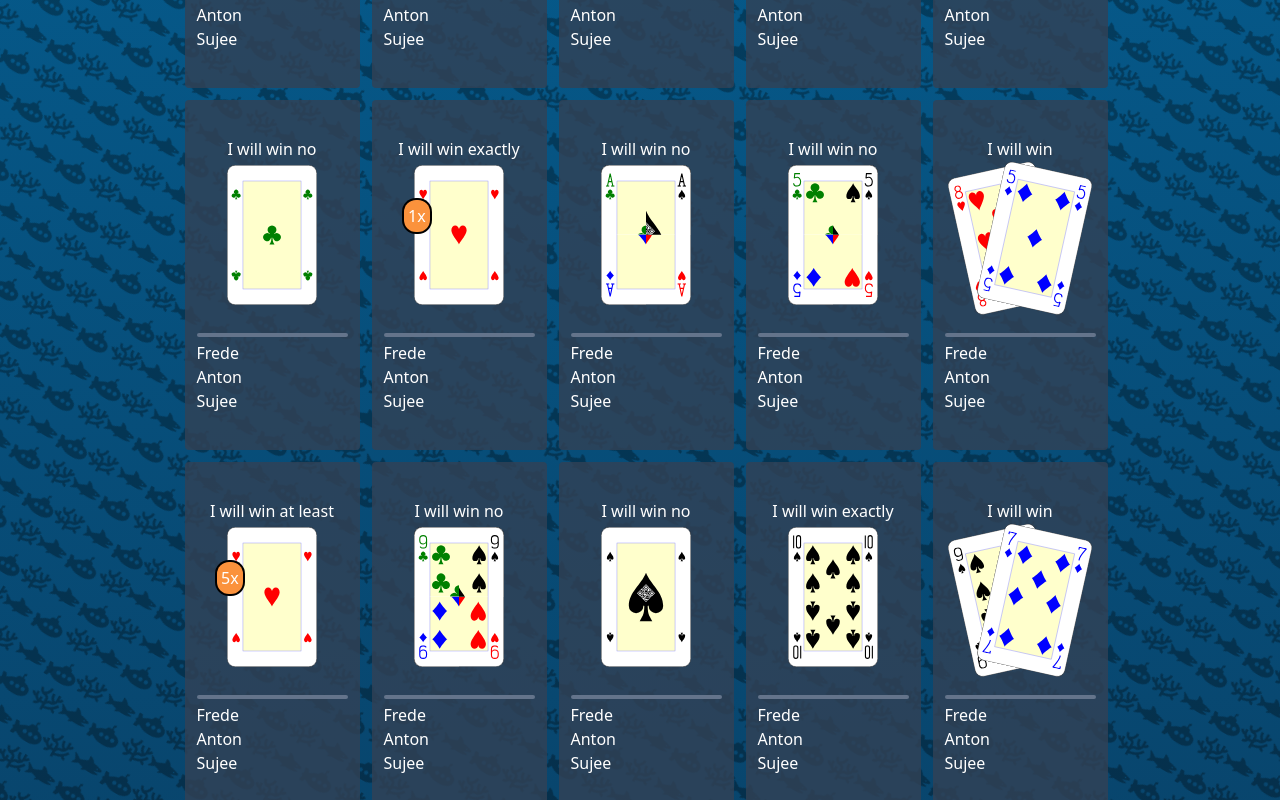
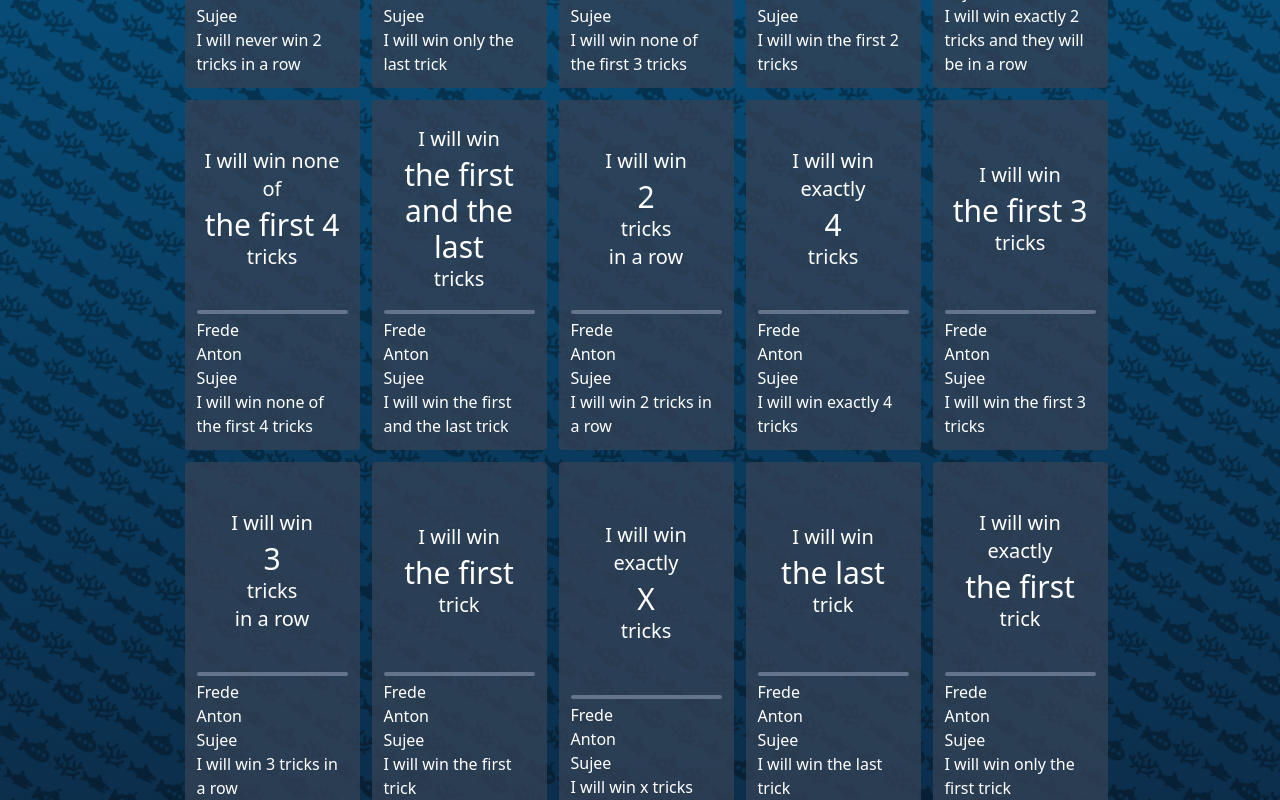
Before and after one commit to FrederikVigen/the_crew_game, a React (Create React App) app: page / in a window 1280 px wide. Shown: the part 780-1580 px from the top of the page. Built offline with nearby package versions, Linux system fonts and the light colour scheme.

Commit message:
Finished TrickWinningMission

```diff
--- a/src/Components/CardTypes/SpecificMission.tsx
+++ b/src/Components/CardTypes/SpecificMission.tsx
@@ -10,30 +10,13 @@ export interface SpecificMissionProps {
 
 export default function SpecificMission(props: SpecificMissionProps) {
   const specific_cards = props.mission.type_specifics?.specific_cards!
-  const isExactly = props.mission.type_specifics?.exactly!
   const isNot = props.mission.type_specifics?.not_win!
-  const hasDuplicates = Array.from(new Set(specific_cards)).length - specific_cards.length != 0
   const position = props.mission.type_specifics?.position!
-  console.log(hasDuplicates, specific_cards)
-
-  const cardHeader = [
-    'I', 'will',
-    isNot && specific_cards.length > 1 ? 'not' : '',
-    'win',
-    isNot && specific_cards.length <= 1 ? 'no' : '',
-    (isExactly && !isNot) ? ' exactly' : '',
-    (specific_cards.length > 1 && !isExactly && hasDuplicates) ? ' at least' : ''
-  ]
-
-  const cardFooter = [
-    position == "LAST" ? 'In the last trick': ''
-  ]
 
   return (
     <Stack className='items-center'>
-      <span className='mb-1'>{cardHeader.join(" ")}</span>
       <CardDisplayer displayBadge={specific_cards.every(c => c[1] == undefined || c == 'XS') && !isNot} cards={specific_cards} />
-      <span>{cardFooter.join(" ")}</span>
+      {position == "LAST" && <span>In the last trick</span>}
     </Stack>
   )
 }
--- /dev/null
+++ b/src/Components/CardTypes/TrickWinningMission.tsx
@@ -0,0 +1,32 @@
+import React from 'react'
+import { Mission } from '../Models/Mission'
+import { Stack } from '../BaseComponents/Stack'
+
+export interface TrickWinningMissionProps {
+  mission: Mission
+}
+
+export default function TrickWinningMission(props: TrickWinningMissionProps) {
+  const amountOfTricks = props.mission.type_specifics?.amount_of_tricks!
+  const position = props.mission.type_specifics?.position
+  const cardFooter = [
+    {}
+  ]
+
+  const centerText = {
+    'FIRST': amountOfTricks != 1 ? `the first ${amountOfTricks ?? 'X'}` : 'the first',
+    'LAST': 'the last',
+    'FIRSTLAST': 'the first and the last',
+  }
+
+  return (
+    <Stack>
+      <span className='text-3xl'>{position ? centerText[position] : amountOfTricks ?? 'X'}</span>
+      <span className='text-xl'>{amountOfTricks != 1 ? 'tricks' : 'trick'}</span>
+      {
+        props.mission.type_specifics?.in_row &&
+        <span className='text-xl'>in a row</span>
+      }
+    </Stack>
+  )
+}
--- a/src/Components/GamePage.tsx
+++ b/src/Components/GamePage.tsx
@@ -20,10 +20,10 @@ export default function GamePage() {
         <SmallHeader>Difficulty: {difficulty}</SmallHeader>
         <span className='text-center text-2xl'>Card Type: {isRegularPlayingCards ? "Regular Playing cards" : "Original Crew Cards"}</span>
       </Paper>
-      {/* <MissionCard mission={missions.filter(m => m.cardText == "I will win pink 1 and green 7")[0]}/> */}
       <div className='flex justify-center flex-col w-full space-y-3 md:*:mt-3 md:space-x-3 md:flex-row md:flex-wrap'>
         {
-          missions.filter(m => m.type == 'specific').map(m => <MissionCard mission={m} />)
+          missions.filter(m => m.type == 'trick_winning').map(m => <MissionCard mission={m} />)
+          // missions.filter(m => m.type == 'specific').map(m => <MissionCard mission={m} />)
         }
       </div>
       <Card suit='H' value='3' flipped />
--- a/src/Components/MissionCard.tsx
+++ b/src/Components/MissionCard.tsx
@@ -7,6 +7,7 @@ import { Divider } from './BaseComponents/Divider'
 import { PlayerInfo } from './Models/PlayerInfo'
 import { Button } from './BaseComponents/Button'
 import SpecificMission from './CardTypes/SpecificMission'
+import TrickWinningMission from './CardTypes/TrickWinningMission'
 
 export interface MissionCardProps {
     mission: Mission
@@ -16,12 +17,18 @@ export default function MissionCard(props: MissionCardProps) {
     const players = gameStore.use.players()
     const [selectedPlayer, setSelectedPlayer] = useState<PlayerInfo | undefined>(undefined)
     const isRegularPlayingCards = gameStore.use.isRegularPlayingCards()
+    const specific_cards = props.mission.type_specifics?.specific_cards ?? []
+    const isExactly = props.mission.type_specifics?.exactly!
+    const isNot = props.mission.type_specifics?.not_win!
+    const hasDuplicates = Array.from(new Set(specific_cards)).length - specific_cards.length != 0
+    const position = props.mission.type_specifics?.position!
+    const inRow = props.mission.type_specifics?.in_row
 
 
-    const cardElements : {[key: string] : JSX.Element} = {
-        'trick_winning': <></>,
+    const cardElements: { [key: string]: JSX.Element } = {
+        'trick_winning': <TrickWinningMission mission={props.mission} />,
         'more_or_less': <></>,
-        'specific': <SpecificMission mission={props.mission}/>,
+        'specific': <SpecificMission mission={props.mission} />,
         'even_odd': <></>,
         'all_of_one': <></>,
         'not_opening': <></>,
@@ -29,23 +36,34 @@ export default function MissionCard(props: MissionCardProps) {
     }
 
 
+    const cardHeader = [
+        'I', 'will',
+        isNot && (specific_cards.length > 1 || inRow) ? (props.mission.type == 'trick_winning' ? 'never' : 'not') : '',
+        'win',
+        isNot && specific_cards.length <= 1 && !inRow ? (props.mission.type == 'trick_winning' ? 'none of' : 'no') : '',
+        (isExactly && !isNot) ? ' exactly' : '',
+        (specific_cards.length > 1 && !isExactly && hasDuplicates) ? ' at least' : ''
+    ]
+
+
     return (
         <Paper className='w-full md:w-[175px] h-[350px]'>
-            {/* <div>Mission Difficulty: {props.mission.difficulties[players.length - 3]}</div> */}
-            <Stack className='w-full md:h-2/3'>
+            <Stack className='w-full md:h-2/3 text-center'>
+                <span className='mb-1 text-xl'>{cardHeader.join(" ")}</span>
                 {cardElements[props.mission.type]}
                 {/* <div>{props.mission.cardText}</div> */}
             </Stack>
-            <Divider className='mt-1 mb-1'/>
+            <Divider className='mt-1 mb-1' />
             <Stack className='w-full'>
                 {
                     selectedPlayer ?
-                    <Stack direction='row' className='justify-center items-center space-x-3'>
-                        <span className='underline'>{selectedPlayer.name}</span>
-                        <Button size='small' onClick={() => setSelectedPlayer(undefined)}>Change</Button>
-                    </Stack> :
-                    players.map((p, i) => <span key={i} className='cursor-pointer hover:underline' onClick={() => setSelectedPlayer(p)}>{p.name}</span>)
+                        <Stack direction='row' className='justify-center items-center space-x-3'>
+                            <span className='underline'>{selectedPlayer.name}</span>
+                            <Button size='small' onClick={() => setSelectedPlayer(undefined)}>Change</Button>
+                        </Stack> :
+                        players.map((p, i) => <span key={i} className='cursor-pointer hover:underline' onClick={() => setSelectedPlayer(p)}>{p.name}</span>)
                 }
+                <div>{props.mission.cardText}</div>
             </Stack>
         </Paper>
     )
--- a/src/Data/AllMissions.ts
+++ b/src/Data/AllMissions.ts
@@ -76,7 +76,7 @@ export const allMissions: Mission[] = [
         "type_specifics": {
             "amount_of_tricks": 5,
             "exactly": true,
-            "in_row": true,
+            "in_row": false,
             "position": "FIRST",
             "not_win": true
         }
@@ -124,7 +124,7 @@ export const allMissions: Mission[] = [
         "type_specifics": {
             "amount_of_tricks": 3,
             "exactly": false,
-            "in_row": true,
+            "in_row": false,
             "position": "FIRST",
             "not_win": true
         }
@@ -172,7 +172,7 @@ export const allMissions: Mission[] = [
         "type_specifics": {
             "amount_of_tricks": 4,
             "exactly": false,
-            "in_row": true,
+            "in_row": false,
             "position": "FIRST",
             "not_win": true
         }
@@ -236,44 +236,44 @@ export const allMissions: Mission[] = [
         "type_specifics": {
             "amount_of_tricks": 3,
             "exactly": false,
-            "in_row": true,
-            "position": "FIRST",
-            "not_win": false
-        }
-    },
-    {
-        "cardText": "I will win 3 tricks in a row",
-        "difficulties": [
-            2,
-            3,
-            4
-        ],
-        "type": "trick_winning",
-        "type_specifics": {
-            "amount_of_tricks": 3,
-            "exactly": false,
-            "in_row": true,
-            "position": null,
-            "not_win": false
-        }
-    },
-    {
-        "cardText": "I will win the first trick",
-        "difficulties": [
-            1,
-            1,
-            1
-        ],
-        "type": "trick_winning",
-        "type_specifics": {
-            "amount_of_tricks": 1,
-            "exactly": false,
             "in_row": false,
             "position": "FIRST",
             "not_win": false
         }
     },
     {
+        "cardText": "I will win 3 tricks in a row",
+        "difficulties": [
+            2,
+            3,
+            4
+        ],
+        "type": "trick_winning",
+        "type_specifics": {
+            "amount_of_tricks": 3,
+            "exactly": false,
+            "in_row": true,
+            "position": null,
+            "not_win": false
+        }
+    },
+    {
+        "cardText": "I will win the first trick",
+        "difficulties": [
+            1,
+            1,
+            1
+        ],
+        "type": "trick_winning",
+        "type_specifics": {
+            "amount_of_tricks": 1,
+            "exactly": false,
+            "in_row": false,
+            "position": "FIRST",
+            "not_win": false
+        }
+    },
+    {
         "cardText": "I will win x tricks",
         "difficulties": [
             4,
@@ -317,7 +317,7 @@ export const allMissions: Mission[] = [
         "type_specifics": {
             "amount_of_tricks": 1,
             "exactly": true,
-            "in_row": true,
+            "in_row": false,
             "position": "FIRST",
             "not_win": false
         }
```
